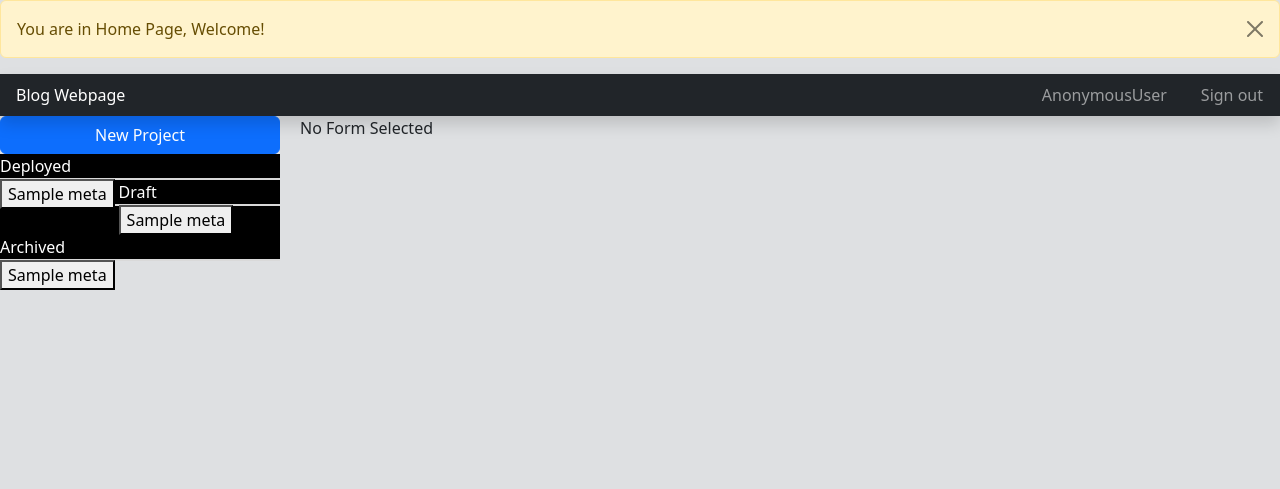
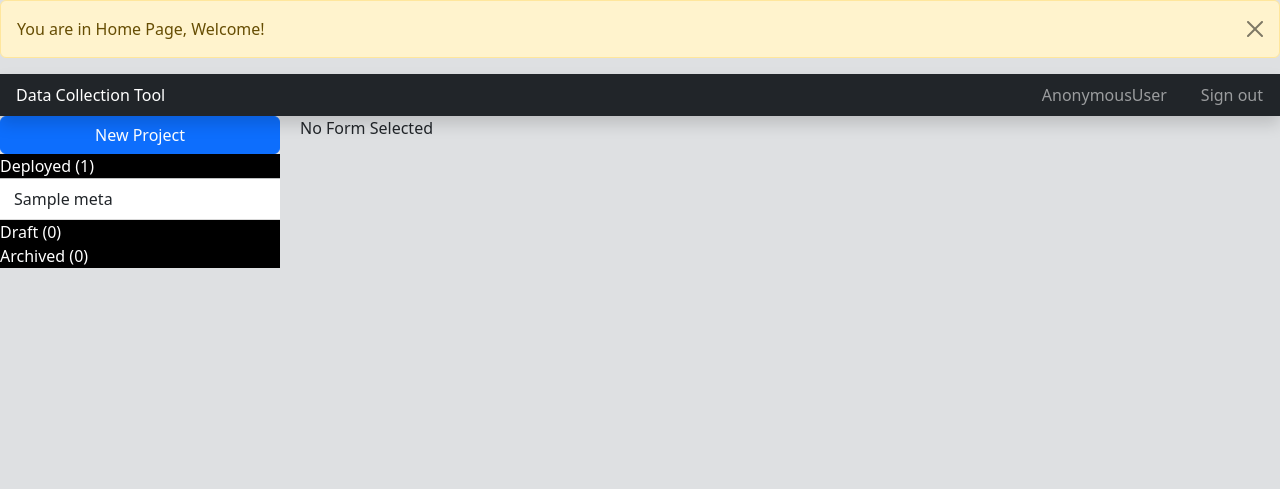
Before and after one commit to josecome/data-collection-tool-django, a Django app: page / in a window 1280 px wide. Shown: the top 489 px of the page. Run offline with Django 4.2, Linux system fonts and the light colour scheme; tables that the repository leaves empty hold one stand-in row (values such as "Sample post"); some libraries are stand-ins or nearby versions.

Commit message:
Template to display list of projects and modal to Create new project upgraded. Function to save form created

```diff
--- a/data_collection_tool_django/templates/base.html
+++ b/data_collection_tool_django/templates/base.html
@@ -69,6 +69,9 @@
           background-color: #808B96;
           color: white;
         }
+        .new_project_form label {
+          width: 160px;
+        }
       </style>
 </head>
 <body style="background-color: #DEE0E2;">
--- a/data_collection_tool_django/templates/head.html
+++ b/data_collection_tool_django/templates/head.html
@@ -1,5 +1,5 @@
 <header class="navbar navbar-dark sticky-top bg-dark flex-md-nowrap p-0 shadow">
-    <a class="navbar-brand col-md-3 col-lg-2 me-0 px-3 fs-6" href="/">Blog Webpage</a>
+    <a class="navbar-brand col-md-3 col-lg-2 me-0 px-3 fs-6" href="/">Data Collection Tool</a>
     <button class="navbar-toggler position-absolute d-md-none collapsed" type="button" data-bs-toggle="collapse" data-bs-target="#sidebarMenu" aria-controls="sidebarMenu" aria-expanded="false" aria-label="Toggle navigation">
       <span class="navbar-toggler-icon"></span>
     </button>
--- a/forms/models.py
+++ b/forms/models.py
@@ -21,7 +21,7 @@ class Project_Form_Meta(models.Model):
     F_STATUS = (
         ('deployed', 'Deployed'),
         ('draft', 'Draft'),
-        ('archived', 'Arquived'),
+        ('archived', 'Archived'),
     )
     form_status = models.CharField(max_length=100, default='draft', choices=F_STATUS)
 
--- a/forms/templates/landingpage.html
+++ b/forms/templates/landingpage.html
@@ -11,36 +11,42 @@
                     >
                     New Project
                   </button><br>
-                <div style="color: white; background-color: black; width: 100%;">Deployed</div>
+                <div style="color: white; background-color: black; width: 100%;">Deployed ({{ form_deployed|length }})</div>
+                <table style="width: 100%;">
                 {% for f in form_deployed %}
-                <div
-                    class="projects_name{% if forloop.counter0|divisibleby:2 %} projects_name_y{% else %} projects_name_n{% endif %}"
-                    >
-                    <form action="/formpage/{{ f.pk }}" style="float: left; padding-right: 4px;">
-                        <button type="submit" class="">{{ f.form_name }}</button>
+                    <tr>
+                     <td class="projects_name{% if forloop.counter0|divisibleby:2 %} projects_name_y{% else %} projects_name_n{% endif %}">
+                         <form action="/formpage/{{ f.pk }}" style="float: left; padding-right: 4px; width: 100%;">
+                             <button type="submit" class="btn default">{{ f.form_name }}</button>
                          </form>
-                </div>
+                     </td>
+                    </tr>
                 {% endfor %}
-               <div style="color: white; background-color: black; width: 100%;">Draft</div>
+                </table>
+               <div style="color: white; background-color: black; width: 100%;">Draft ({{ form_draft|length }})</div>
+               <table style="width: 100%;">
                {% for f in form_draft %}
-               <div
-               class="projects_name{% if forloop.counter0|divisibleby:2 %} projects_name_y{% else %} projects_name_n{% endif %}"
-               >
-               <form action="/formpage/{{ f.pk }}" style="float: left; padding-right: 4px;">
-                   <button type="submit" class="">{{ f.form_name }}</button>
+                   <tr>
+                    <td class="projects_name{% if forloop.counter0|divisibleby:2 %} projects_name_y{% else %} projects_name_n{% endif %}">
+                        <form action="/formpage/{{ f.pk }}" style="float: left; padding-right: 4px; width: 100%;">
+                            <button type="submit" class="btn default">{{ f.form_name }}</button>
                         </form>
-               </div>
+                    </td>
+                   </tr>
                {% endfor %}
-               <div style="color: white; background-color: black; width: 100%;">Archived</div>
+               </table>
+               <div style="color: white; background-color: black; width: 100%;">Archived ({{ form_arquived|length }})</div>
+               <table style="width: 100%;">
                 {% for f in form_arquived %}
-               <div
-               class="projects_name{% if forloop.counter0|divisibleby:2 %} projects_name_y{% else %} projects_name_n{% endif %}"
-               >
-               <form action="/formpage/{{ f.pk }}" style="float: left; padding-right: 4px;">
-                   <button type="submit" class="">{{ f.form_name }}</button>
+                    <tr>
+                     <td class="projects_name{% if forloop.counter0|divisibleby:2 %} projects_name_y{% else %} projects_name_n{% endif %}">
+                         <form action="/formpage/{{ f.pk }}" style="float: left; padding-right: 4px; width: 100%;">
+                             <button type="submit" class="btn default">{{ f.form_name }}</button>
                          </form>
-               </div>
+                     </td>
+                    </tr>
                 {% endfor %}
+                </table>
             </div>
             <div style="margin-left: 300px;">
                {% if form_id %}
@@ -80,7 +86,9 @@
                 </tr>
                 <tr>
                     <td colspan="4">
+                        {% if form_id.form_status|lower == "deployed" %}
                             <a href="/deployed/{{ form_id.id }}" style="font-size: 12px; text-decoration: none;">Link form online access</a>
+                        {% endif %}
                     </td>
                 </tr>
                </table>
@@ -155,9 +163,9 @@
           <button type="button" class="btn-close" data-bs-dismiss="modal" aria-label="Close"></button>
         </div>
         <div class="modal-body">
-            <form action="/createnewform/" method="post">
+            <form action="/createnewform/" method="post" class="new_project_form">
                 {% csrf_token %}
-                {{ project_form }}
+                {{ project_form.as_p }}
                 <button type="submit" class="btn btn-primary">Create</button>
             </form>
         </div>
--- a/forms/views.py
+++ b/forms/views.py
@@ -6,6 +6,7 @@ import datetime
 from django.utils.translation import gettext_lazy as _
 from .models import Project_Form_Meta, Project_Form
 from .forms import FieldForm, MetaForm
+from django.db import connections
 # Create your views here.
 
 
@@ -13,8 +14,8 @@ def landingPage(request):
     messages.success(request, _('You are in Home Page, Welcome!'))
     context = {}
     context['form_deployed'] = Project_Form_Meta.objects.filter(form_status='deployed')
-    context['form_draft'] = Project_Form_Meta.objects.filter(form_status='deployed')
-    context['form_arquived'] = Project_Form_Meta.objects.filter(form_status='deployed')
+    context['form_draft'] = Project_Form_Meta.objects.filter(form_status='draft')
+    context['form_arquived'] = Project_Form_Meta.objects.filter(form_status='archived')
     context['project_form'] = MetaForm()
 
     return render(request, 'landingpage.html', context)
@@ -24,13 +25,14 @@ def FormPage(request, id):
     messages.success(request, _('You are in Home Page, Welcome!'))
     field_form = FieldForm()
     context = {}
-    context['form_id'] = Project_Form_Meta.objects.get(pk=id.replace('-', ''))
+    context['form_id'] = Project_Form_Meta.objects.get(id=id.replace('-', ''))
+    print('PP: ' + str(Project_Form_Meta.objects.get(id=id.replace('-', ''))))
     context['form_deployed'] = Project_Form_Meta.objects.filter(form_status='deployed')
-    context['form_draft'] = Project_Form_Meta.objects.filter(form_status='deployed')
-    context['form_arquived'] = Project_Form_Meta.objects.filter(form_status='deployed')
+    context['form_draft'] = Project_Form_Meta.objects.filter(form_status='draft')
+    context['form_arquived'] = Project_Form_Meta.objects.filter(form_status='archived')
     context['form'] = field_form
     context['project_form'] = MetaForm()
-    context['fields'] = Project_Form.objects.filter(form_meta_id=id)
+    context['fields'] = Project_Form.objects.filter(form_meta_id=id.replace('-', ''))
 
     return render(request, 'landingpage.html', context)
 
@@ -134,6 +136,19 @@ def ArchiveForm(request):
 
 
 def DeployedFormOnline(request, id):
+    if request.method == "POST":  # Insert Data In Form
+        try:
+            clns = ""
+            vls = ""
+            #request.POST['contact']
+            cursor = connections['default'].cursor()
+            cursor.execute("insert into clients (" + clns + ") VALUES ( " + vls + " )")
+            messages.info(request, _('Form Saved Successfully!'))
+        except Exception as e:
+            messages.info(request, _('Error Ocurred!'))
+    else:
+        pass
+    # Get Parameters and render the Form
     context = {}
     context['form'] = Project_Form_Meta.objects.get(id=id)
     context['fields'] = Project_Form.objects.filter(form_meta_id=id)
```
Also changed, not shown: forms/templates/deployedform.html (+8 -5 lines). Lines whose indentation alone changed are shown as unchanged.
